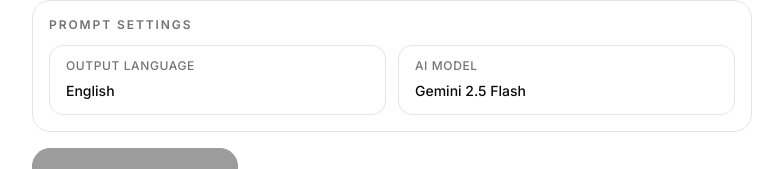
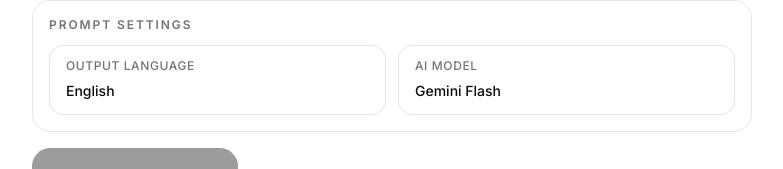
Before and after one commit to Goldcrowns/trueprompt, a Next.js app: page / in a window 1280 px wide. Shown: the part 726-895 px from the top of the page, without its empty margins (248-1031 px from the left). Built offline with nearby package versions, Linux system fonts and the light colour scheme.

Commit message:
Update model options in prompt generator

```diff
--- a/components/prompt-generator.tsx
+++ b/components/prompt-generator.tsx
@@ -30,9 +30,9 @@ const LANGUAGES: SelectOption[] = [
 ]
 
 const MODELS: SelectOption[] = [
-  { value: 'gemini-2.5-flash', label: 'Gemini 2.5 Flash', description: 'Fast and balanced' },
-  { value: 'gemini-2.5-pro', label: 'Gemini 2.5 Pro', description: 'Detailed reasoning' },
-  { value: 'gemini-3.5-flash', label: 'Gemini 3.5 Flash', description: 'Latest fast model' },
+  { value: 'gemini-flash-latest', label: 'Gemini Flash', description: 'Fast and balanced' },
+  { value: 'gemini-3.6-flash', label: 'Gemini 3.6', description: 'Detailed reasoning' },
+  { value: 'gemini-flash-lite-latest', label: 'Gemini Flash Lite', description: 'Latest fast model' },
 ]
 
 const EXAMPLES: PromptExample[] = [
```
